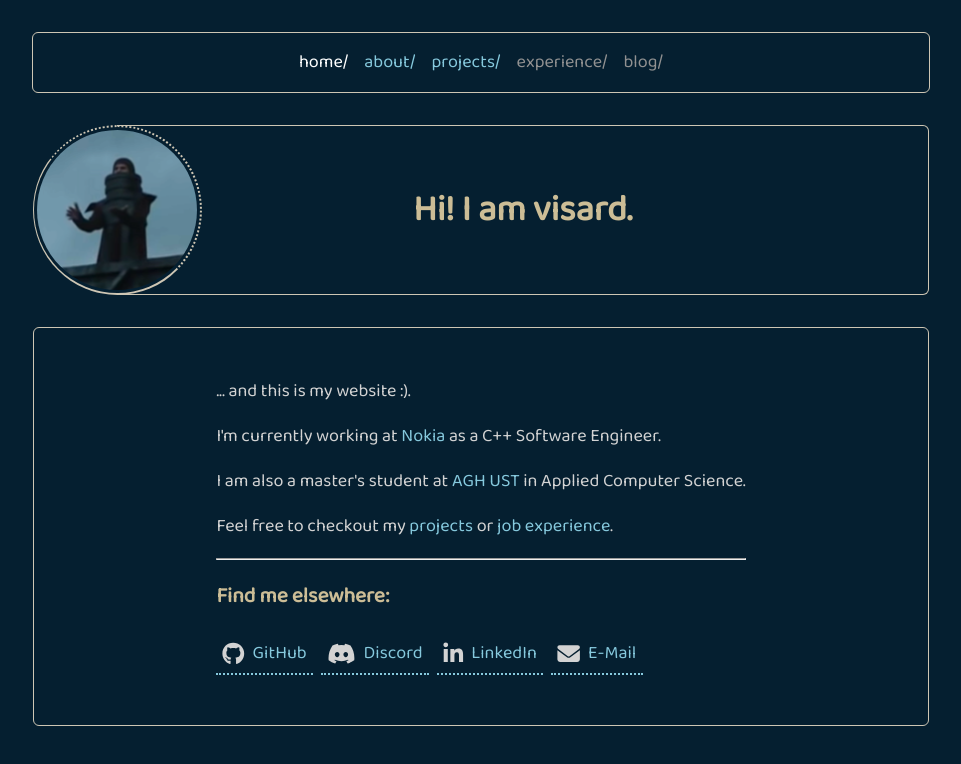
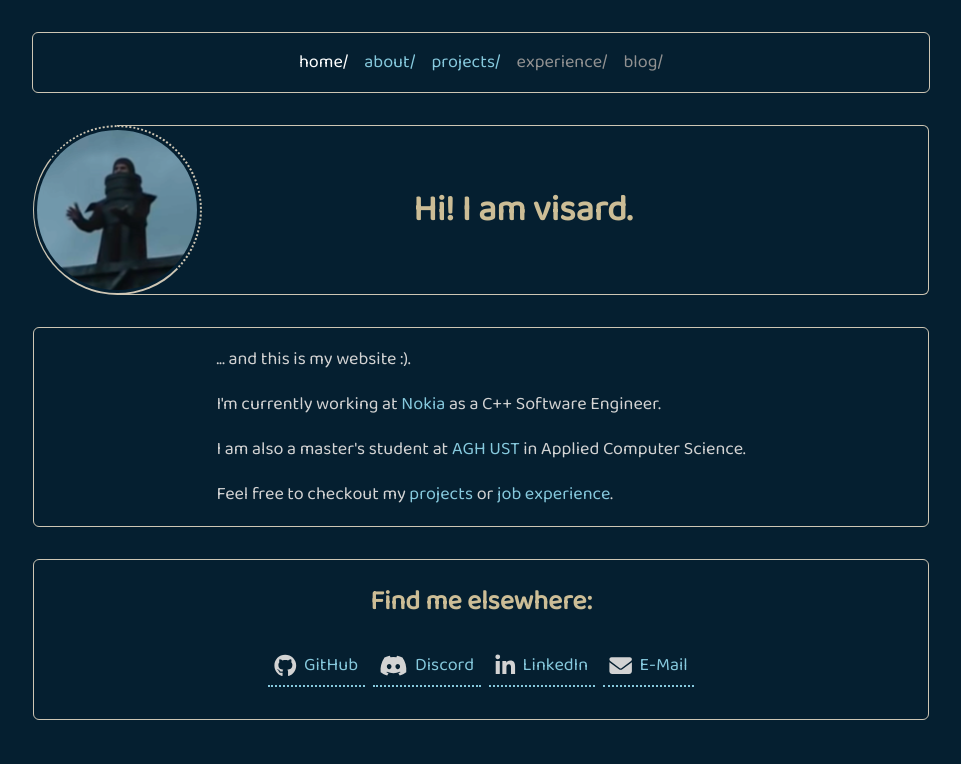
Before and after one commit to vis4rd/vis4rd.github.io, a Vue app: page /home in a window 1280 px wide. Shown: the top 764 px of the page, without its empty margins (159-1120 px from the left). Built offline with nearby package versions, Linux system fonts and the light colour scheme.

Commit message:
Split home view into more sections

```diff
--- a/src/pages/about/About.vue
+++ b/src/pages/about/About.vue
@@ -14,8 +14,8 @@
             <hr />
 
             <p>
-                I am a {{ calc_my_age() }} years old programming enthusiast from Poland. Currently I
-                am master's degree student at AGH UST in Applied Computer Science.
+                I am a {{ calc_my_age() }} years old programmer from Poland. Currently I am master's
+                degree student at AGH UST in Applied Computer Science.
             </p>
 
             <p>
--- a/src/pages/home/Home.vue
+++ b/src/pages/home/Home.vue
@@ -8,31 +8,30 @@
     <div class="home">
         <GreetingsSection />
 
-        <BorderWrapper>
-            <div>
+        <BorderWrapper padding_top="0" padding_bottom="0">
+            <div class="intro">
                 <p>... and this is my website :).</p>
 
                 <p>
                     I'm currently working at
-                    <a href="https://www.nokia.com/networks/" target="_blank">Nokia</a> as a C++ Software
-                    Engineer.
+                    <a href="https://www.nokia.com/networks/" target="_blank">Nokia</a> as a C++
+                    Software Engineer.
                 </p>
 
                 <p>
                     I am also a master's student at
-                    <a href="https://www.agh.edu.pl/en/" target="_blank">AGH UST</a> in Applied Computer
-                    Science.
+                    <a href="https://www.agh.edu.pl/en/" target="_blank">AGH UST</a> in Applied
+                    Computer Science.
                 </p>
 
                 <p>
                     Feel free to checkout my <router-link to="/projects">projects</router-link> or
                     <router-link to="/experience">job experience</router-link>.
                 </p>
-
-                <hr>
-
-                <p>
-                    <h3>Find me elsewhere:</h3>
+            </div>
+        </BorderWrapper>
+        <BorderWrapper padding_top="0">
+            <h2>Find me elsewhere:</h2>
             <div class="socials">
                 <IconLink icon="fa-brands fa-github" href="https://github.com/vis4rd">
                     GitHub
@@ -40,18 +39,18 @@
                 <IconLink icon="fa-brands fa-discord" title="visard / visard#6782">
                     Discord
                 </IconLink>
-                        <IconLink icon="fa-brands fa-linkedin-in" href="https://www.linkedin.com/in/aleksander-kluczka/?locale=en_US">
+                <IconLink
+                    icon="fa-brands fa-linkedin-in"
+                    href="https://www.linkedin.com/in/aleksander-kluczka/?locale=en_US"
+                >
                     LinkedIn
                 </IconLink>
                 <IconLink icon="fa-solid fa-envelope" href="mailto:aleksander.kluczka@gmail.com">
                     E-Mail
                 </IconLink>
             </div>
-                </p>
-            </div>
         </BorderWrapper>
     </div>
-
 </template>
 
 <style scoped>
```
Lines whose indentation alone changed are shown as unchanged.
